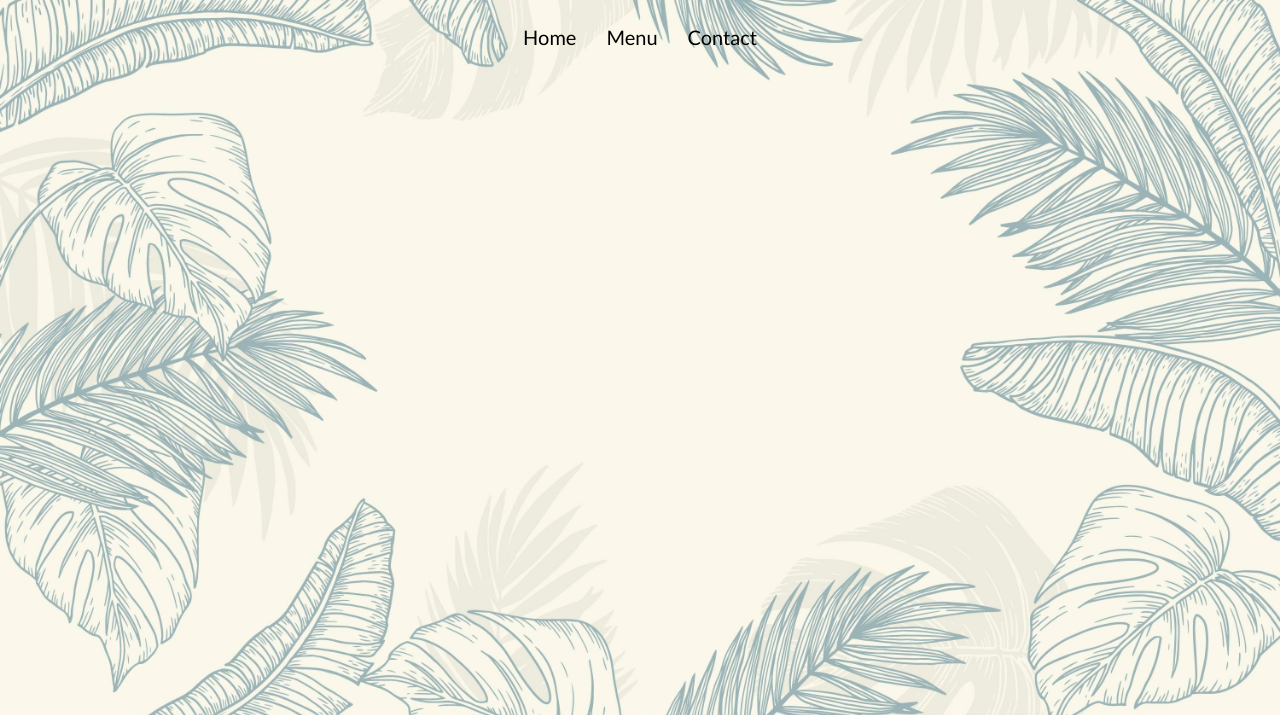
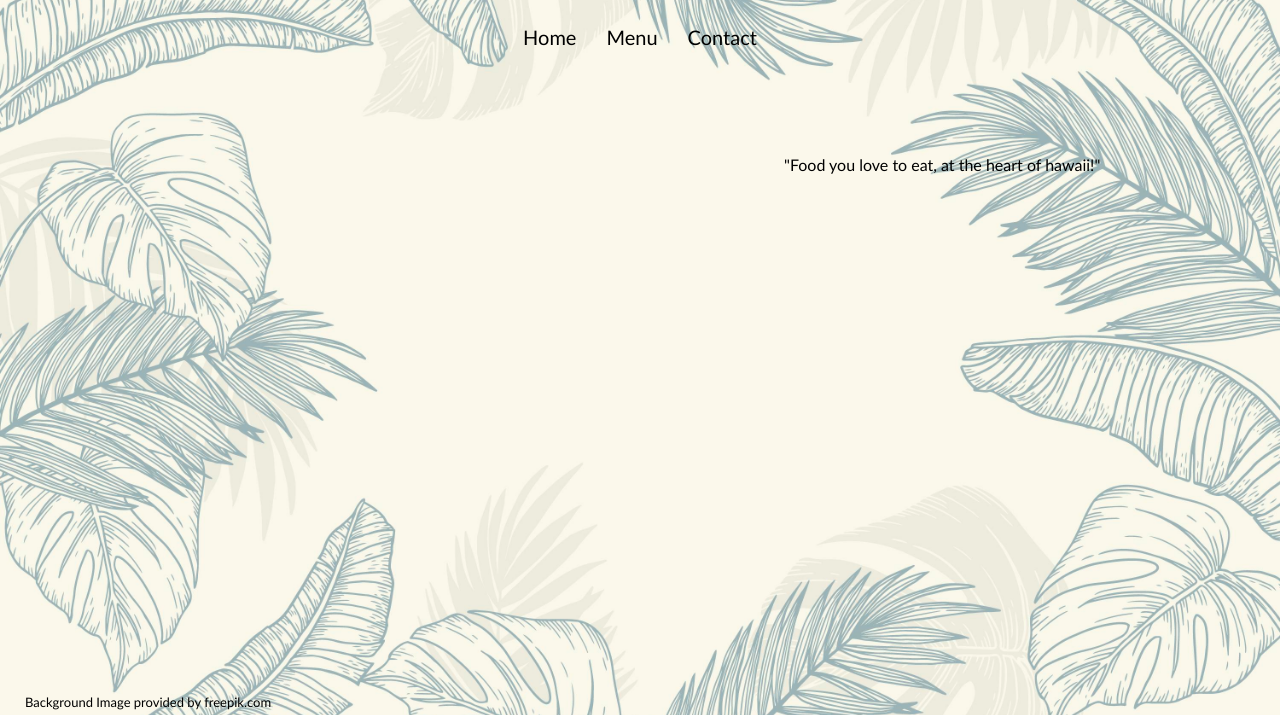
Before and after one commit to Kaytin808/Restaurant-page, a website built with webpack: page dist/index.html in a window 1280 px wide. Shown: the part 85-800 px from the top of the page. Built offline with Linux system fonts and the light colour scheme.

Commit message:
Added footer and main section

```diff
--- a/src/index.js
+++ b/src/index.js
@@ -1,4 +1,5 @@
 import './styles/header.css'
 import './styles/universal.css'
-
+import './styles/main.css'
+import './styles/footer.css'
 console.log('hissdsdasd')
--- /dev/null
+++ b/src/styles/footer.css
@@ -0,0 +1,9 @@
+.disclaimer {
+    position: absolute;
+    bottom: 0;
+    font-weight: 500;
+    padding: 5px;
+    margin-left: 20px;
+    font-size: small;
+    font-family: 'Gill Sans', 'Gill Sans MT', Calibri, 'Trebuchet MS', sans-serif;
+}
--- /dev/null
+++ b/src/styles/main.css
@@ -0,0 +1,7 @@
+.main {
+    height: 35em;
+    position: absolute;
+    left: 49em;
+    bottom: 0em;
+    font-family: 'Gill Sans', 'Gill Sans MT', Calibri, 'Trebuchet MS', sans-serif;
+}
```
Also changed, not shown: dist/index.html, dist/main.js, src/styles/header.css (line endings or trailing spaces).
